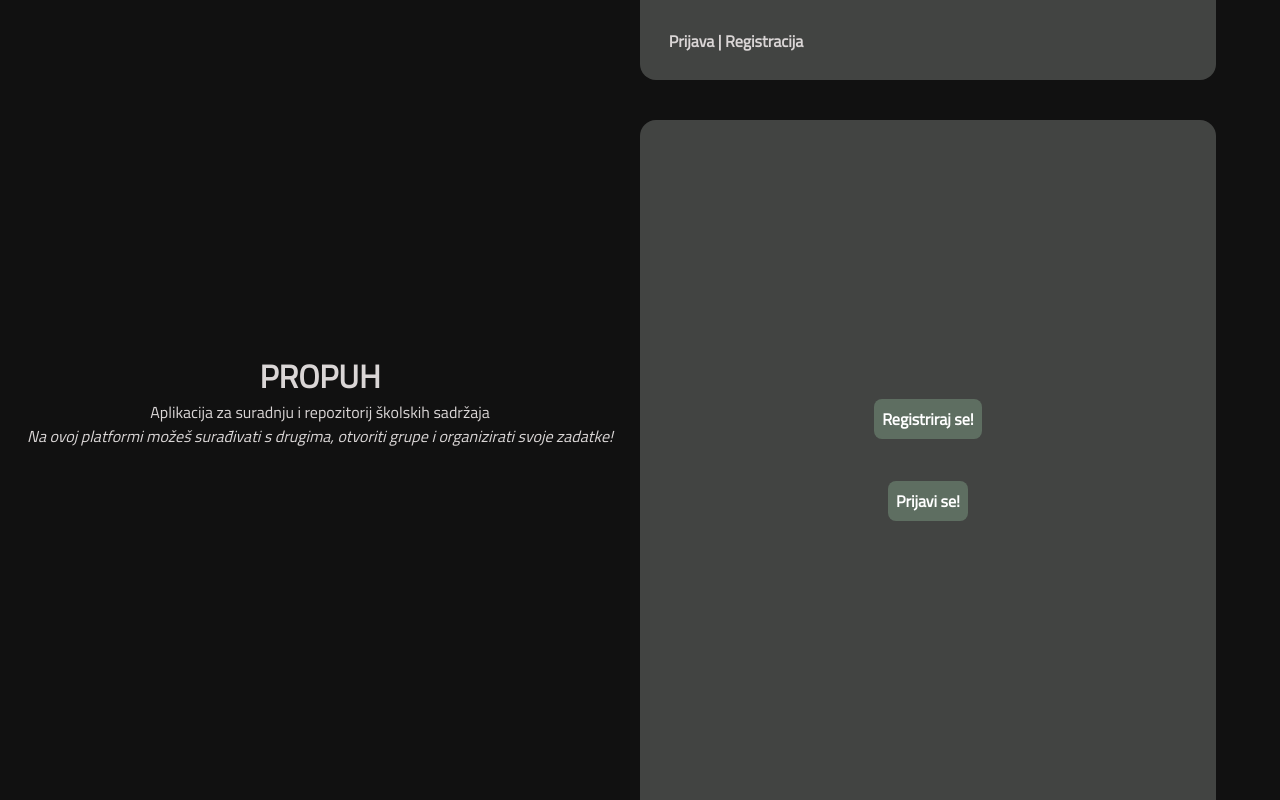
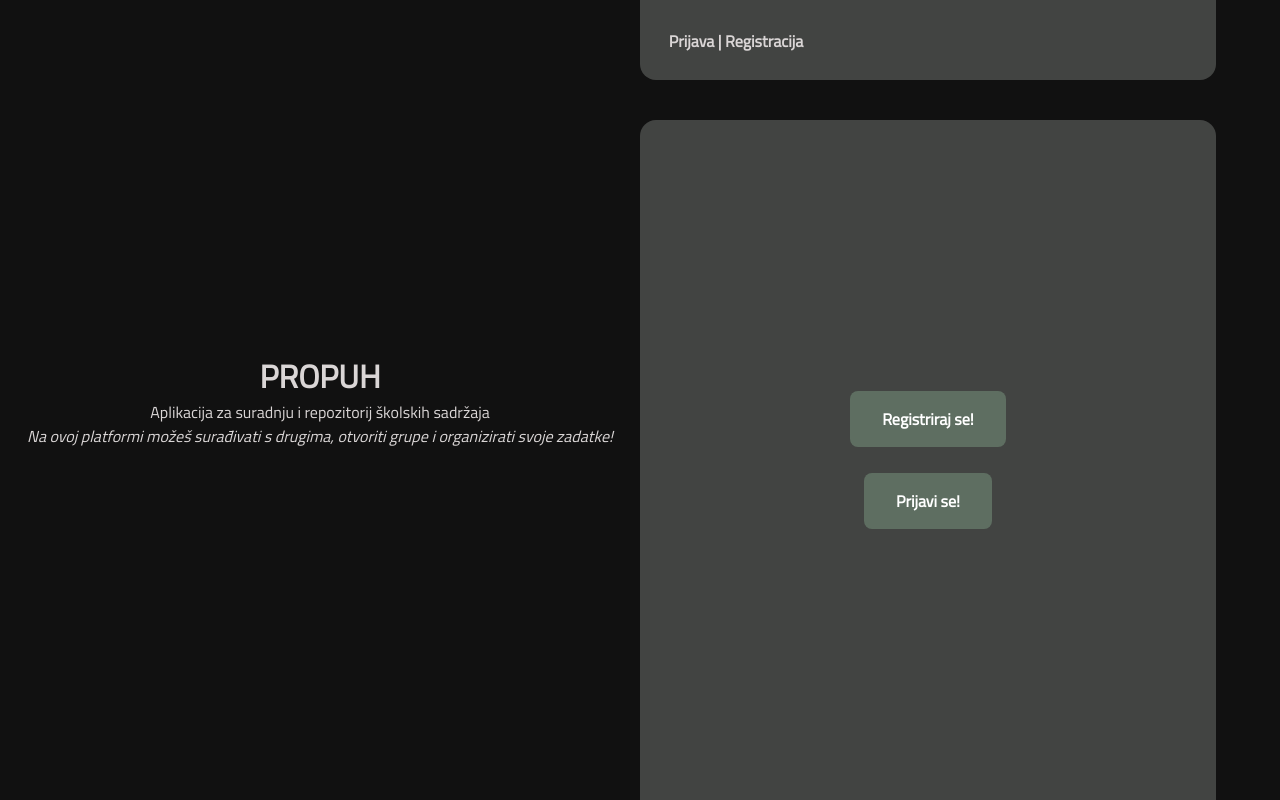
Before and after one commit to nottobeconfused/zavrsni, a React (Create React App) app in the folder client/: page / in a window 1280 px wide. Built offline with nearby package versions, Linux system fonts and the light colour scheme.

Commit message:
latest update

```diff
--- a/client/src/App.css
+++ b/client/src/App.css
@@ -397,6 +397,23 @@ outline: 2px solid var(--isticanje-svijetlo);
 background-color: var(--pozadina-svijetlo);
 color: rgb(var(--isticanje));
 }
+.gumb-login-signup{
+  font-weight: bold;
+  text-decoration: none;
+  width: 100%;
+  margin-top: 5%;
+  color: rgb(var(--pozadina-svijetlo));
+  background-color: var(--isticanje-svijetlo);
+  border-radius: var(--radius);
+  border: none;
+  outline: none;
+  padding: 1rem 2rem;
+}
+.gumb-login-signup:hover{
+outline: 2px solid var(--isticanje-svijetlo);
+background-color: var(--pozadina-svijetlo);
+color: rgb(var(--isticanje));
+}
 a{
 color: var(--isticanje);
 }
--- a/client/src/App.js
+++ b/client/src/App.js
@@ -8,6 +8,7 @@ import Welcome from "./components/Welcome";
 import Naslovna from "./scenes/naslovna/Naslovna";
 import OsobniProstor from "./scenes/osobni-prostor/OsobniProstor";
 import axios from "axios";
+import Grupa from "./scenes/Grupe/Grupa";
 
 
 function App() {
@@ -22,6 +23,7 @@ function App() {
             <Routes>
                 {isLoggedIn && <Route path="/user/*" element={<Naslovna />} />}
                 {isLoggedIn && <Route path="/osobni-prostor/:id" element={<OsobniProstor />} />}
+                {isLoggedIn && <Route path="/grupe/:id/*" element={<Grupa />} />}
                     <Route path="/login" element={<Login />} />
                     <Route path="/signup" element={<Signup />} />
                     <Route path="/" element={<Welcome />} />
--- a/client/src/components/Login.js
+++ b/client/src/components/Login.js
@@ -41,7 +41,11 @@ function Login() {
   return (
     <div className='login-signup'>
     <div className="header-forma-login-signup">
+    <div className="welcome-poruka">
         <h1>PROPUH</h1>
+        <p>Aplikacija za suradnju i repozitorij školskih sadržaja</p>
+        <p><i>Na ovoj platformi možeš surađivati s drugima, otvoriti grupe i organizirati svoje zadatke!</i></p>
+        </div>
     </div>
     <div className="main-login-signup">
         <div className="pokazatelj">
--- a/client/src/components/Signup.js
+++ b/client/src/components/Signup.js
@@ -32,7 +32,11 @@ function Signup() {
   return (
     <div className='login-signup'>
     <div className="header-forma-login-signup">
+    <div className="welcome-poruka">
         <h1>PROPUH</h1>
+        <p>Aplikacija za suradnju i repozitorij školskih sadržaja</p>
+        <p><i>Na ovoj platformi možeš surađivati s drugima, otvoriti grupe i organizirati svoje zadatke!</i></p>
+        </div>
     </div>
     <div className="main-login-signup">
         <div className="pokazatelj">
--- a/client/src/components/Welcome.js
+++ b/client/src/components/Welcome.js
@@ -1,8 +1,6 @@
-import React, { useState } from "react";
-import { useSelector } from "react-redux";
+import React from "react";
 import axios from "axios";
-import { Routes, Route, Link } from "react-router-dom";
-import Login from "./Login";
+import { Link } from "react-router-dom";
 axios.defaults.withCredentials = true;
 const Welcome = () => {
 
@@ -21,10 +19,10 @@ const Welcome = () => {
         </div>
         <div className="glavna-forma">
             <p className='p'>
-                <Link id='gumb-login-signup' to="/signup">Registriraj se!</Link>
+                <Link className='gumb-login-signup' to="/signup">Registriraj se!</Link>
             </p>
             <p className='p'>
-                <Link id='gumb-login-signup' to="/login">Prijavi se!</Link>
+                <Link className='gumb-login-signup' to="/login">Prijavi se!</Link>
             </p>
         </div>
     </div>
--- a/client/src/scenes/Grupe/Grupa.jsx
+++ b/client/src/scenes/Grupe/Grupa.jsx
@@ -12,8 +12,8 @@ const Grupa = () => {
     const { id } = useParams();
 
     const [objave, setObjave] = useState(null);
+    const [grupa, setGrupa] = useState();
     const [user, setUser] = useState();
-    const [grupa, setGrupa] = useState();
     const [groups, setGroups] = useState([]);
 
     const sendRequest = async () => {
@@ -28,6 +28,7 @@ const Grupa = () => {
             withCredentials: true
         }).catch((err) => console.log(err));
         const data = await res.data;
+        console.log(data)
         return data;
     }
 
@@ -45,24 +46,26 @@ const Grupa = () => {
 
       useEffect(() => {
 
-
+          sendRequestGrupa().then((data) => {
+            setGrupa(data.grupa)
+          })
           sendRequest().then((data) => {
             setUser(data.user)
             setGroups(data.user.grupe);
+            setObjave(data.user.objave)
           });
-          sendRequestGrupa().then((data) => {
-            setGrupa(data.grupa)
-          })
 
           let interval = setInterval(() => {
             refreshToken().then((data) => {
               setUser(data.user)
-            setGroups(data.user.grupe)
             });
+            sendRequestGrupa().then((data) => {
+              setGrupa(data.grupa)
+              setObjave(data.grupa.objave)
+            })
           }, 1000 * 29);
 
           return () => clearInterval(interval);
-
       }, []);
 
 
@@ -73,6 +76,7 @@ const Grupa = () => {
           <>
           <Navigacija grupe={groups} user={user}/>
           <NavTop user={user} grupa={grupa}/>
+          {console.log(grupa)}
           <div className="main">
           {Objave?.lenght > 0 ? (
             Objave.map(item => (
--- a/client/src/scenes/naslovna/Naslovna.jsx
+++ b/client/src/scenes/naslovna/Naslovna.jsx
@@ -40,6 +40,7 @@ const Naslovna = () => {
         sendRequest().then((data) => {
           setUser(data.user)
           setGroups(data.user.grupe);
+          setObjave(data.user.objave)
         });
 
       let interval = setInterval(() => {
--- a/client/src/scenes/nav-top/index.jsx
+++ b/client/src/scenes/nav-top/index.jsx
@@ -14,7 +14,7 @@ const NavTop = ({user, grupa}) => {
             <div className="nav-top-elementi">
             <div className="nav-top-naziv">
                 <div className="naziv-ime">
-                    {!grupa ? (<h3>Naslovna</h3>) : (<h3>{grupa.imeGrupe}</h3>)}
+                    {grupa ? (<h3>{grupa.imeGrupe}</h3>) : (<h3>Naslovna</h3>)}
                 </div>
             </div>
             <div className="nav-top-funkcije">
--- a/client/src/scenes/navigacija/index.jsx
+++ b/client/src/scenes/navigacija/index.jsx
@@ -1,4 +1,4 @@
-import { useState, useEffect } from "react";
+import { useState } from "react";
 import { Routes, Route, Link } from 'react-router-dom';
 import '../../App.css';
 import Naslovna from "../naslovna/Naslovna";
@@ -6,7 +6,6 @@ import { OsobniProstor } from "../osobni-prostor/OsobniProstor";
 import axios from 'axios';
 import NewGroup from "../../components/novaGrupa/novaGrupa";
 import Grupa from "../Grupe/Grupa";
-import NotFound from "../NotFound/NotFound";
 axios.defaults.withCredentials = true;
 
 const Navigacija = ({grupe, user}) => {
@@ -57,7 +56,7 @@ const Navigacija = ({grupe, user}) => {
     <div className="grupice">
       {grupe.map(grupa => {
         return (
-                <Link className="link" to={`/grupe/${grupa._id}`} key={grupa._id}>
+                <Link className={activeItem === "link" ? "otvoreno" : ""} onClick={() => handleItemClick("link")} to={`/grupe/${grupa.id}`} key={grupa.id}>
                     <div  className="gumb-nav gumb-grupe" onClick={handleClick}>
                     <i className="uil uil-polygon grupica"></i>
                     <p>{grupa.imeGrupe}</p>
@@ -74,7 +73,7 @@ const Navigacija = ({grupe, user}) => {
     <Routes>
         <Route path="/user" element={<Naslovna />} />
         <Route path="/osobni-prostor" element={<OsobniProstor />} />
-        <Route path={"/grupe/:id"} element={<Grupa/>}/>
+        <Route path={"/grupe/:id/*"} element={<Grupa grupe={grupe}/>}/>
     </Routes>
         </>
     )
```
Also changed, not shown: 1 other file (tests, documents, lock files or other folders). Lines whose indentation alone changed are shown as unchanged.
